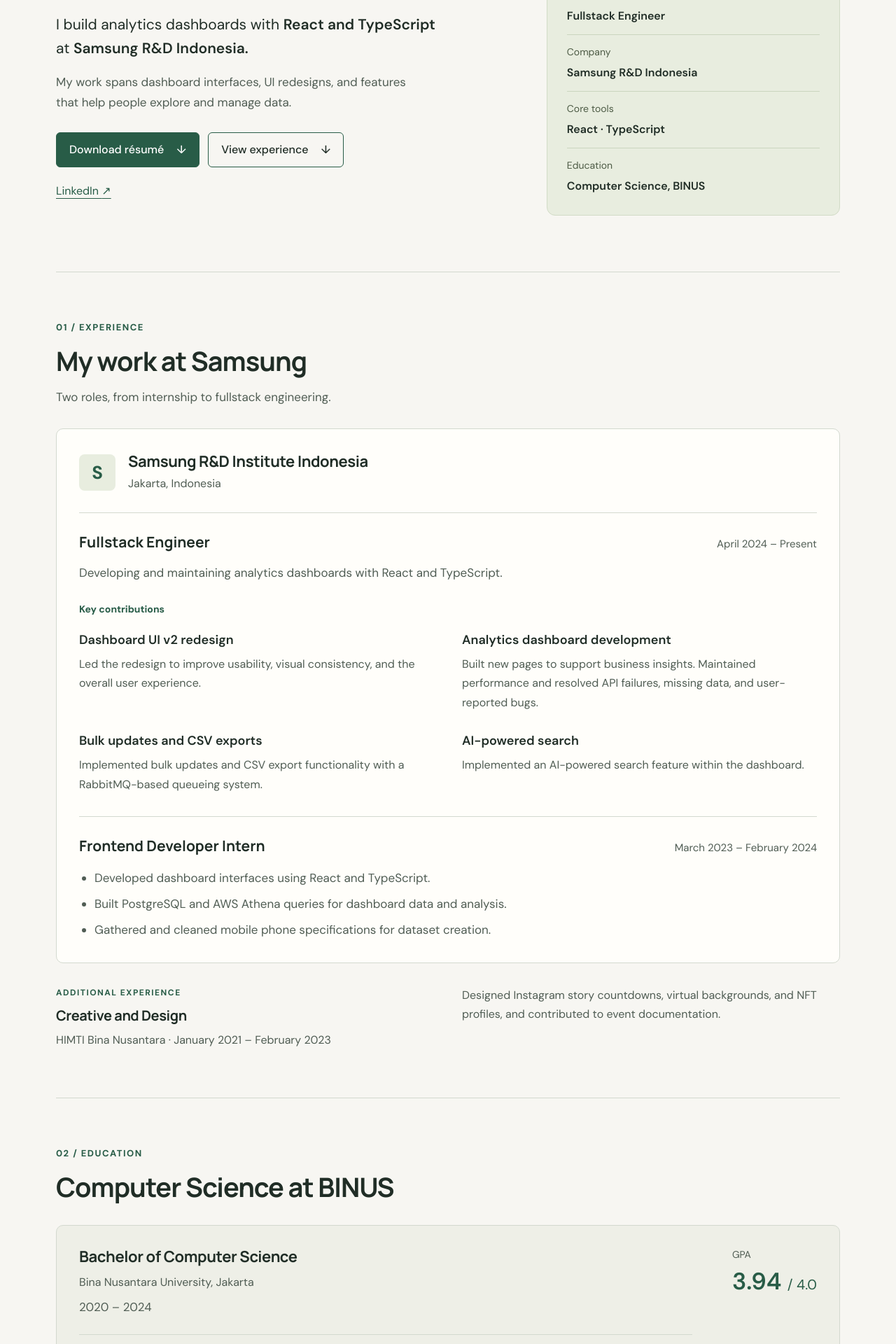
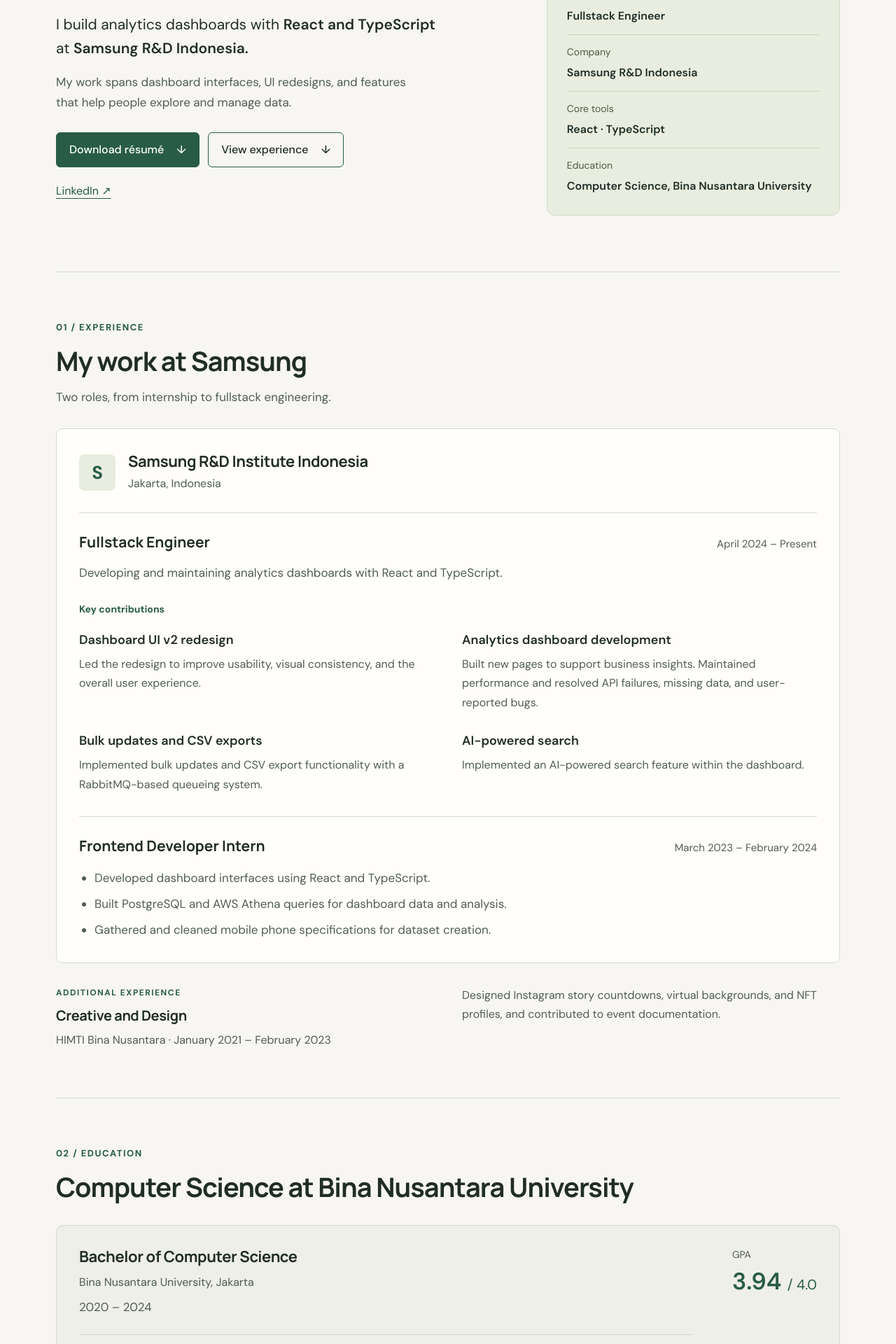
Before and after one commit to EkinTanuwijaya/portfolio, a React (Vite) app: page / in a window 1280 px wide. Shown: the part 376-2296 px from the top of the page at 70% size. Built offline with nearby package versions, Linux system fonts and the light colour scheme.

Commit message:
Update Site source

```diff
--- a/src/main.tsx
+++ b/src/main.tsx
@@ -33,7 +33,7 @@ function App() {
             <div><dt>Current role</dt><dd>Fullstack Engineer</dd></div>
             <div><dt>Company</dt><dd>Samsung R&D Indonesia</dd></div>
             <div><dt>Core tools</dt><dd>React · TypeScript</dd></div>
-            <div><dt>Education</dt><dd>Computer Science, BINUS</dd></div>
+            <div><dt>Education</dt><dd>Computer Science, Bina Nusantara University</dd></div>
           </dl>
         </aside>
       </section>
@@ -60,7 +60,7 @@ function App() {
         <article className="additional-experience"><div><p className="eyebrow">ADDITIONAL EXPERIENCE</p><h3>Creative and Design</h3><p className="organization">HIMTI Bina Nusantara · January 2021 – February 2023</p></div><p>Designed Instagram story countdowns, virtual backgrounds, and NFT profiles, and contributed to event documentation.</p></article>
       </section>
       <section id="education" className="section" aria-labelledby="education-title">
-        <div className="section-heading"><p className="eyebrow">02 / EDUCATION</p><h2 id="education-title">Computer Science at BINUS</h2></div>
+        <div className="section-heading"><p className="eyebrow">02 / EDUCATION</p><h2 id="education-title">Computer Science at Bina Nusantara University</h2></div>
         <div className="education-card"><div><h3>Bachelor of Computer Science</h3><p className="organization">Bina Nusantara University, Jakarta</p><p>2020 – 2024</p></div><div className="gpa"><span>GPA</span><strong>3.94 <span>/ 4.0</span></strong></div><p className="education-detail">Studied algorithms, data structures, database systems, software development, web programming, and operating systems.</p></div>
       </section>
       <section id="skills" className="section" aria-labelledby="skills-title">
```
